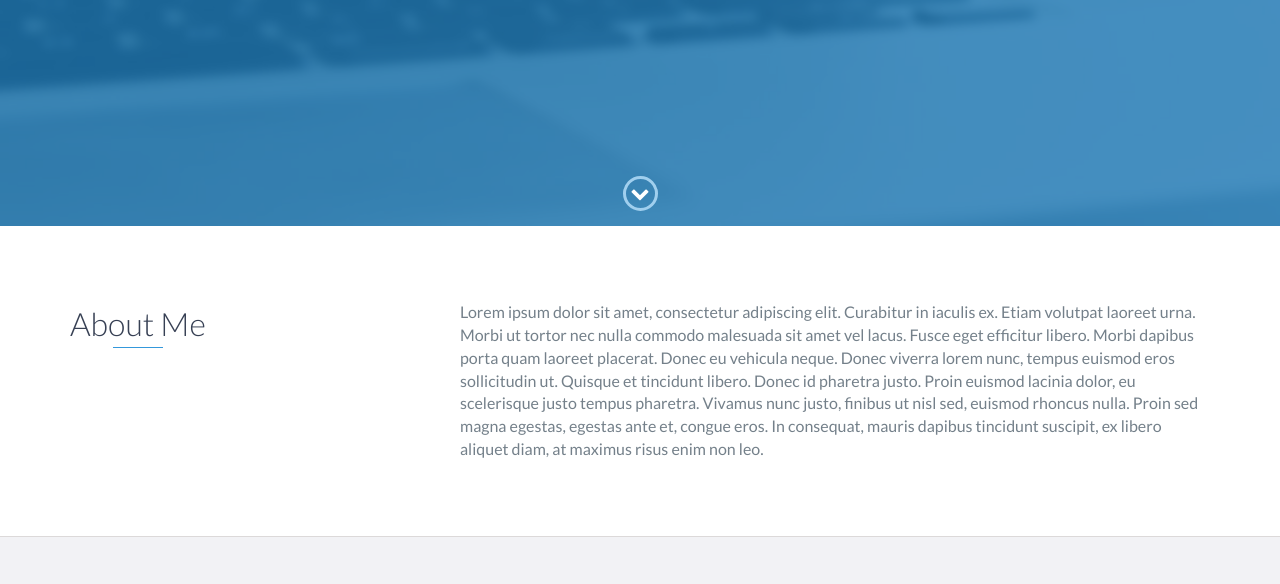
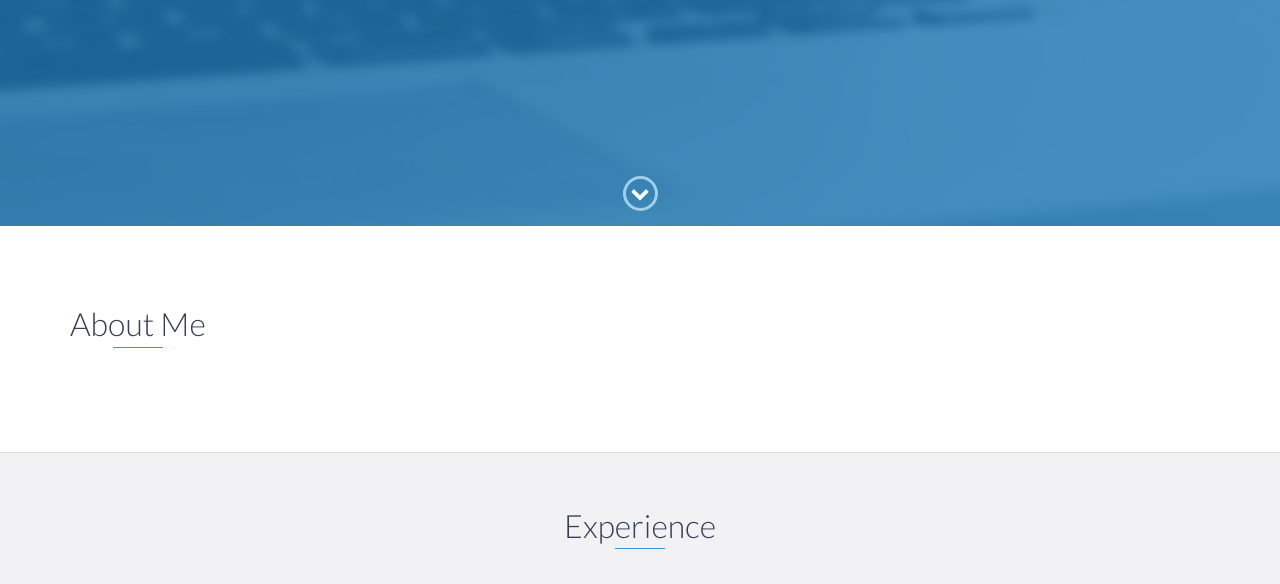
Before and after one commit to ranulfjn/portfolio, a website: page index.html in a window 1280 px wide. Shown: the part 574-1158 px from the top of the page. Drawn offline with nearby package versions, Linux system fonts and the light colour scheme.

Commit message:
projects

```diff
--- a/index.html
+++ b/index.html
@@ -73,9 +73,7 @@
                 </div>
                 <div class="col-md-8">
                     <p>
-                        Lorem ipsum dolor sit amet, consectetur adipiscing elit. Curabitur in iaculis ex. Etiam volutpat laoreet urna. Morbi ut tortor nec nulla commodo malesuada sit amet vel lacus. Fusce eget efficitur libero. Morbi dapibus porta quam laoreet placerat. Donec
-                        eu vehicula neque. Donec viverra lorem nunc, tempus euismod eros sollicitudin ut. Quisque et tincidunt libero. Donec id pharetra justo. Proin euismod lacinia dolor, eu scelerisque justo tempus pharetra. Vivamus nunc justo, finibus
-                        ut nisl sed, euismod rhoncus nulla. Proin sed magna egestas, egestas ante et, congue eros. In consequat, mauris dapibus tincidunt suscipit, ex libero aliquet diam, at maximus risus enim non leo.
+
                     </p>
                 </div>
             </div>
```
